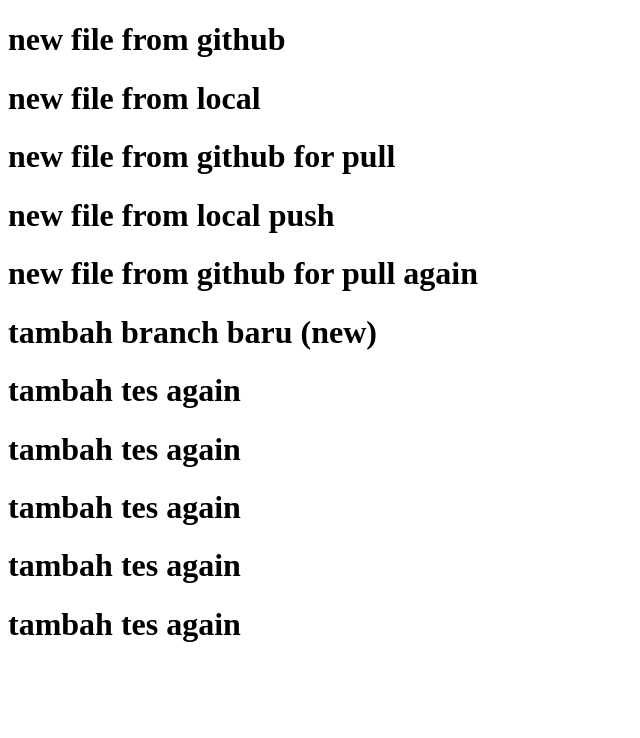
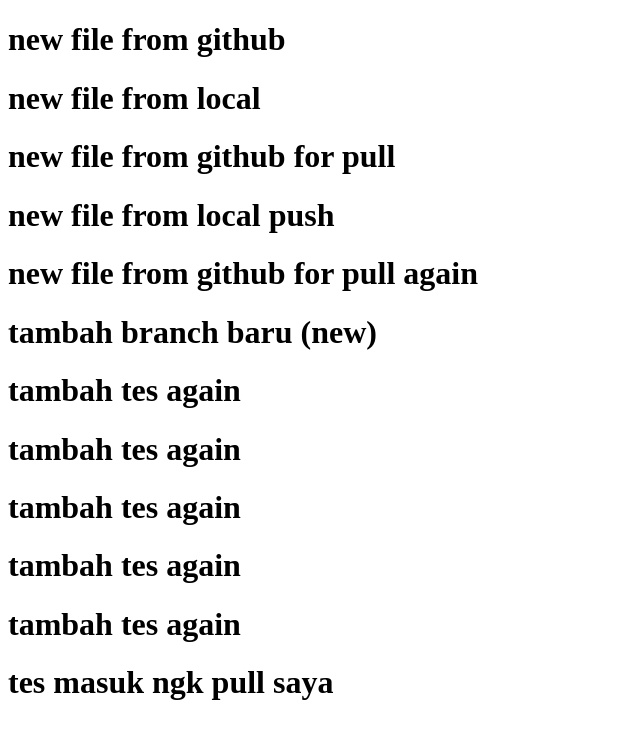
Before and after one commit to ciloxz/tutorial, a plain HTML site: page index.html in a window 1280 px wide. Shown: the whole page, without its empty margins (0-640 px from the left). Drawn offline with Linux system fonts and the light colour scheme.

Commit message:
pull saya lagi

```diff
--- a/index.html
+++ b/index.html
@@ -15,5 +15,6 @@
 	<h1>tambah tes again </h1>
 	<h1>tambah tes again </h1>
 	<h1>tambah tes again </h1>
+	<h1>tes masuk ngk pull saya</h1>
 </body>
 </html>
```
